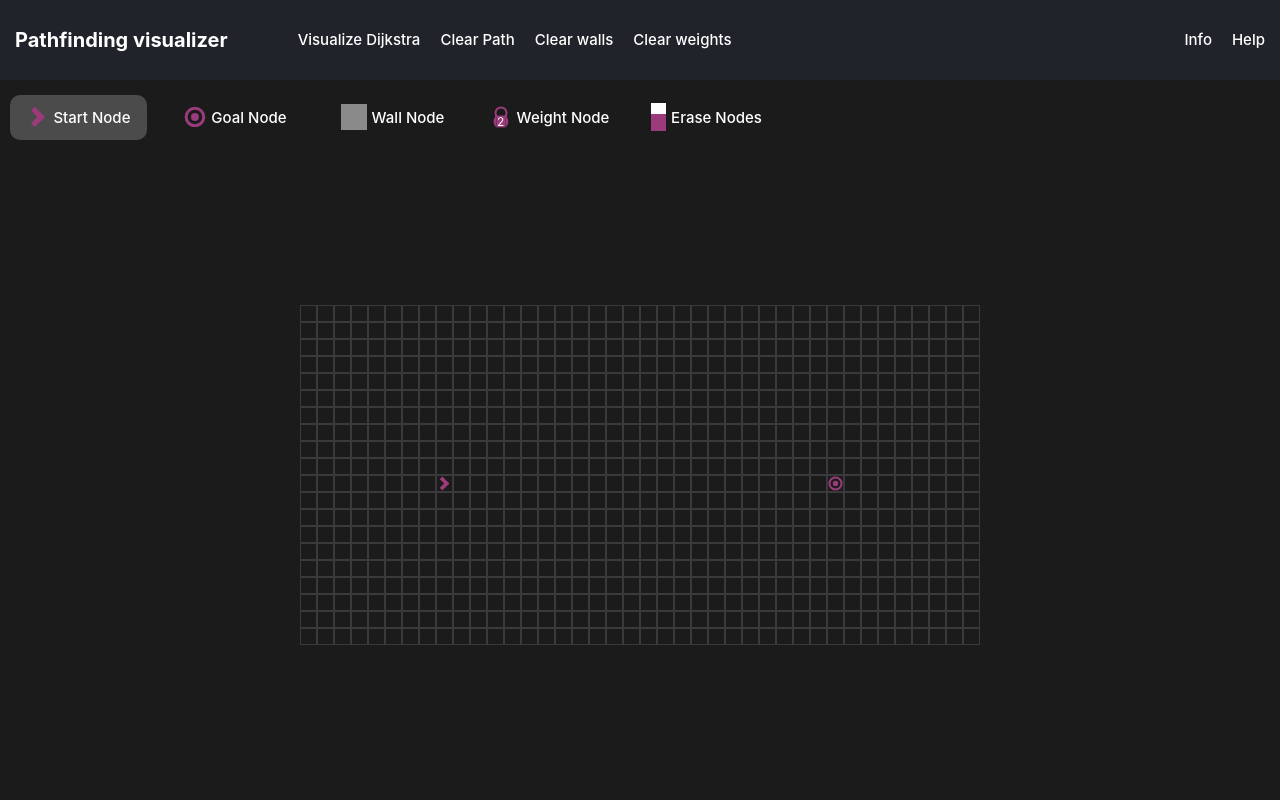
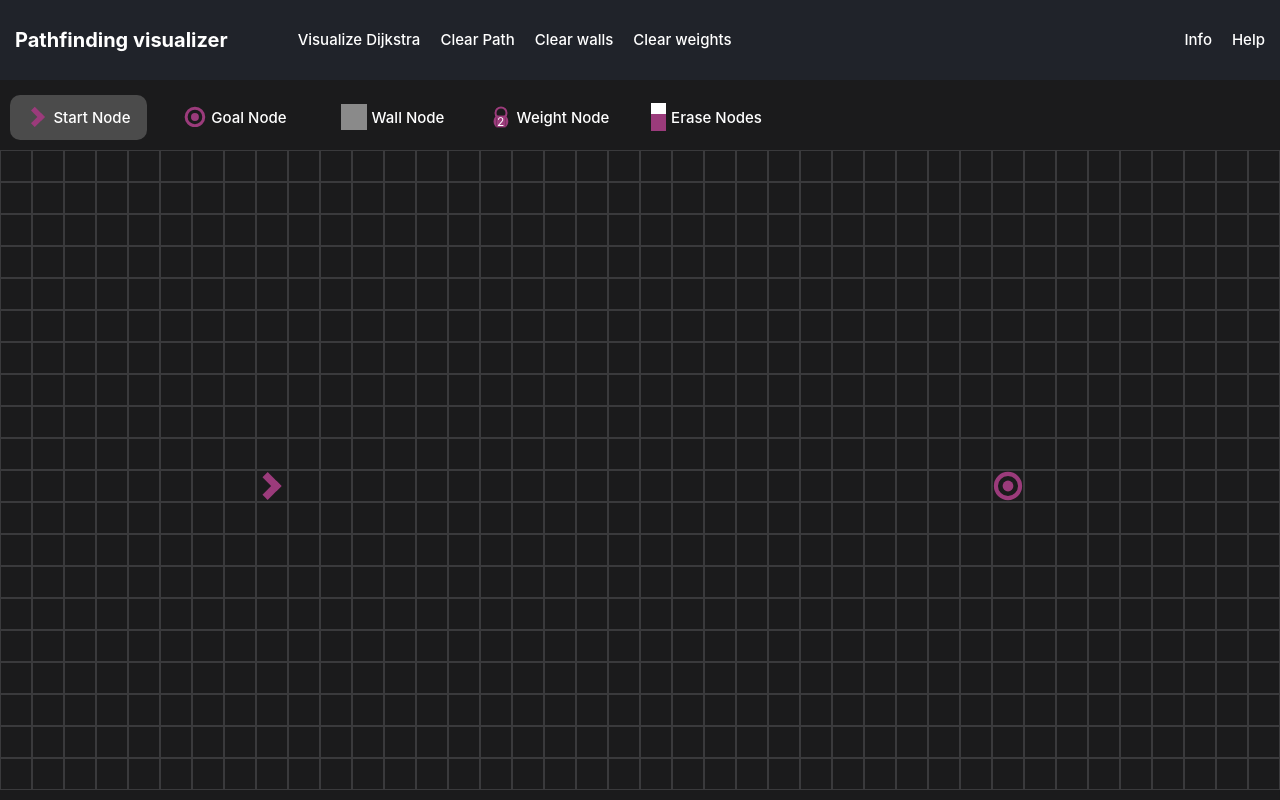
Before and after one commit to reddcarp/pathfinding-visualizer, a React (Create React App) app: page / in a window 1280 px wide. Built offline with nearby package versions, Linux system fonts and the light colour scheme.

Commit message:
[Dijkstra] corrected the algorithm

```diff
--- a/src/algorithms/dijkstra.tsx
+++ b/src/algorithms/dijkstra.tsx
@@ -16,8 +16,11 @@ const getAllNodes = (nodes: NodeType[][]) => {
 const updateUnvisitedNeighbors = (node: NodeType, nodes: NodeType[][]) => {
   const unvisitedNeighbors = getUnvisitedNeighbors(nodes, node);
   unvisitedNeighbors.forEach((neighbor) => {
-    neighbor.distance = node.distance + neighbor.weight;
-    neighbor.previousNode = node;
+    let tempDistance = node.distance + neighbor.weight;
+    if (tempDistance < neighbor.distance) {
+      neighbor.distance = tempDistance;
+      neighbor.previousNode = node;
+    }
   });
 };
 
--- a/src/styles/index.css
+++ b/src/styles/index.css
@@ -36,7 +36,7 @@ body {
   --color-node-wall: #8a8a8a;
   --color-node-shortest-path: #fffe6a;
 
-  --node-size: 15px;
+  --node-size: 30px;
 }
 
 #root {
@@ -50,6 +50,7 @@ code {
 
 /******* Grid *********/
 #grid-container {
+  padding: 0px 10px 10px 10px;
   flex: 1;
   display: flex;
   align-items: center;
@@ -58,6 +59,7 @@ code {
 
 #grid {
   display: grid;
+  grid-auto-flow: dense;
 }
 
 #row {
@@ -75,8 +77,6 @@ code {
   width: var(--node-size);
 }
 
-#node[node-type="open"] {
-}
 #node[node-type="start"] {
   background: url("../images/arrow-right.svg") center no-repeat;
   background-size: contain;
```
